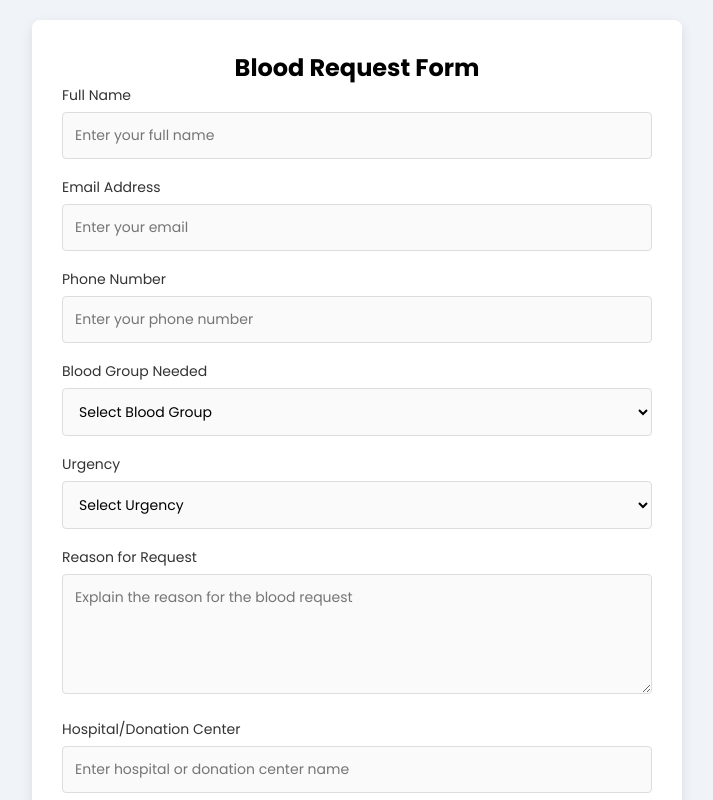
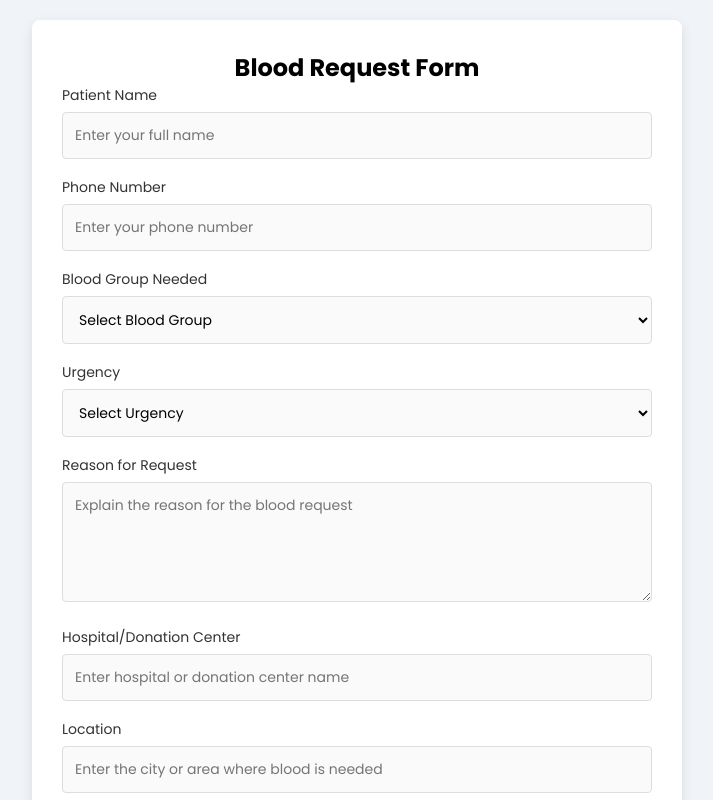
Before and after one commit to RagulKannan2005/blood-doner-locator, a React (Vite) app: page /Seekerreg in a window 1280 px wide. Shown: the top 800 px of the page, without its empty margins (283-996 px from the left). Built offline with nearby package versions, Linux system fonts and the light colour scheme; a web font is replaced by a local one.

Commit message:
Update SeekerRegisteration.jsx

```diff
--- a/src/components/SeekerRegisteration.jsx
+++ b/src/components/SeekerRegisteration.jsx
@@ -6,7 +6,7 @@ const SeekerRegisteration = () => {
         <form className="seeker-form-container">
           <h2>Blood Request Form</h2>
 
-          <label htmlFor="name">Full Name</label>
+          <label htmlFor="name">Patient Name</label>
           <input
             type="text"
             id="name"
@@ -15,14 +15,7 @@ const SeekerRegisteration = () => {
             required
           />
 
-          <label htmlFor="email">Email Address</label>
-          <input
-            type="email"
-            id="email"
-            name="email"
-            placeholder="Enter your email"
-            required
-          />
+
 
           <label htmlFor="phone">Phone Number</label>
           <input
```
